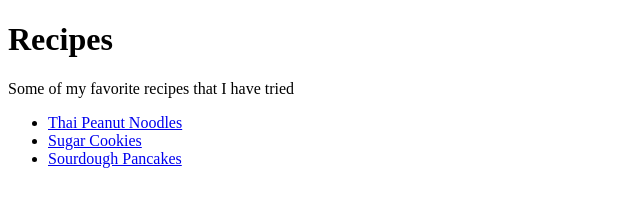
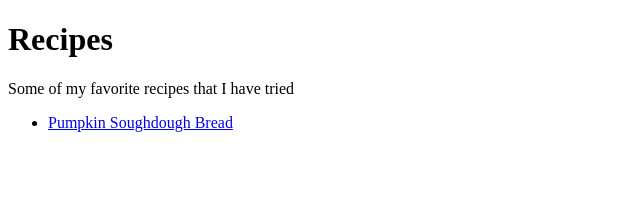
Before and after one commit to mansaiconner/odin-recipes, a plain HTML site: page index.html in a window 1280 px wide. Shown: the whole page, without its empty margins (0-640 px from the left). Drawn offline with Linux system fonts and the light colour scheme.

Commit message:
Restarted from boiler-plate

```diff
--- a/index.html
+++ b/index.html
@@ -9,9 +9,7 @@
     <h1>Recipes</h1>
     <p>Some of my favorite recipes that I have tried</p>
     <ul>
-        <li><a href="https://www.noracooks.com/peanut-noodles/">Thai Peanut Noodles</a></li>
-        <li><a href="https://preppykitchen.com/lofthouse-cookies/">Sugar Cookies</a></li>
-        <li><a href="https://www.tastesoflizzyt.com/sourdough-pancakes/">Sourdough Pancakes</a></li>
+        <li><a href="./sourdoughPumpkinBananaBread.html">Pumpkin Soughdough Bread</a></li>
     </ul>
 </body>
 </html>
```
